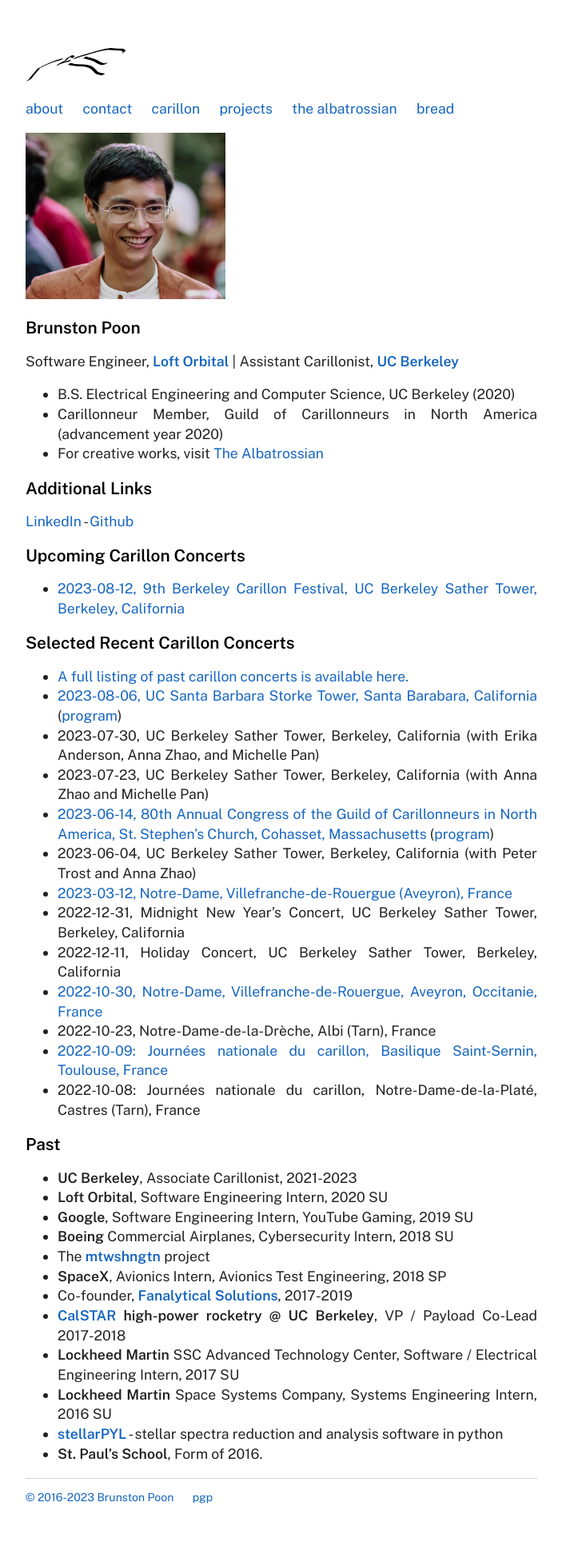
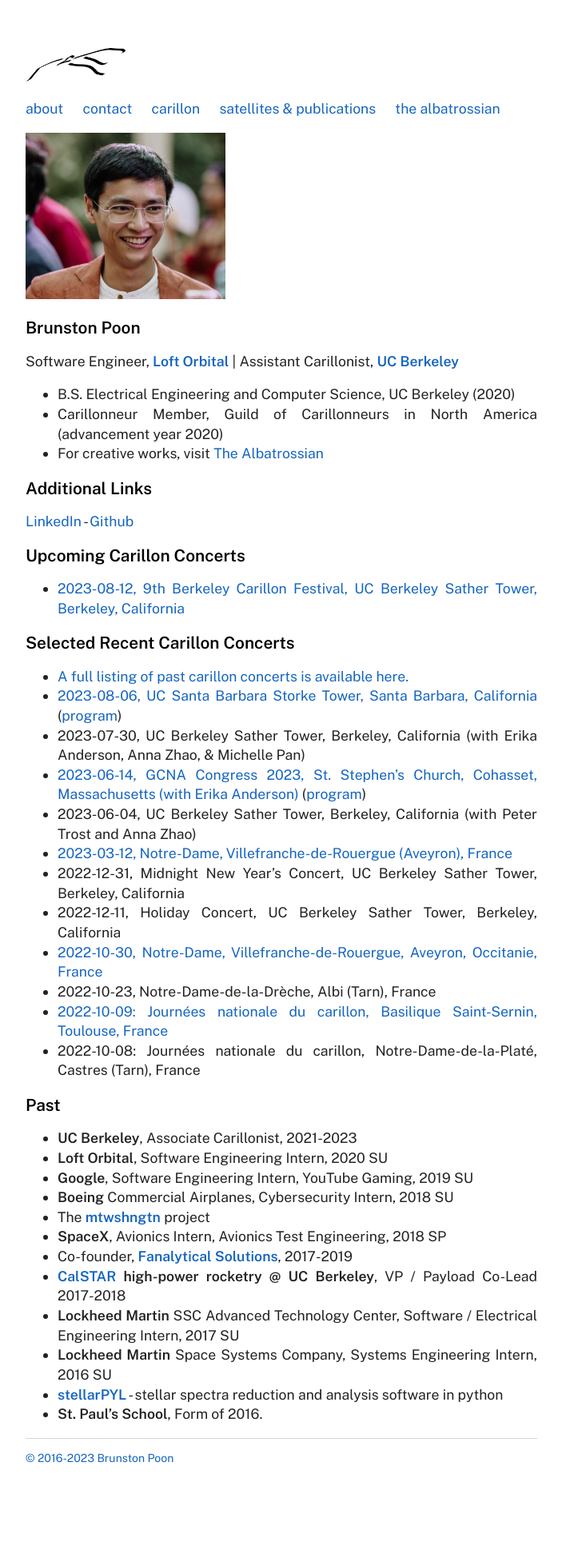
Before and after one commit to brunston/brunstonnet, a Jekyll site: the page built from index.md, in a window 1280 px wide. Shown: the whole page at 80% size, without its empty margins (288-991 px from the left). Built offline with Jekyll 4.4.1, drawn with Linux system fonts in a browser that asks for light colours; after the commit the page ends 1893 px from its top, so only the background shows below that.

Commit message:
fix: minor updates

```diff
--- a/_layouts/default.html
+++ b/_layouts/default.html
@@ -1,10 +1,12 @@
 <!DOCTYPE html>
 <html>
+
 <head>
 	<title>{{ page.title }}</title>
 	<!-- link to main stylesheet -->
 	<link rel="stylesheet" type="text/css" href="/css/main.css">
 </head>
+
 <body>
 	<nav>
 		<img src="/assets/albatrossb.png" alt="brunston_albatross" style="width:125px;height:42px;">
@@ -12,9 +14,8 @@
 			<li><a href="/">about</a></li>
 			<li><a href="/contact">contact</a></li>
 			<li><a href="/carillon">carillon</a></li>
-				<li><a href="/projects">projects</a></li>
+			<li><a href="/projects">satellites & publications</a></li>
 			<li><a href="https://albatrossian.xyz/">the albatrossian</a></li>
-                <li><a href="http://bread.brunston.io/">bread</a></li>
 		</ul>
 	</nav>
 	<div class="container" style="text-align: justify">
@@ -25,8 +26,8 @@
 	<footer>
 		<ul>
 			<li><a href="https://brunston.net/">© 2016-2023 Brunston Poon</a>
-			    <li><a href="/pgp">pgp</a>
 		</ul>
 	</footer>
 </body>
+
 </html>
--- a/index.md
+++ b/index.md
@@ -28,10 +28,9 @@
 ========================
 
 * [A full listing of past carillon concerts is available here.](https://brunston.net/carillon/)
-* [2023-08-06, UC Santa Barbara Storke Tower, Santa Barabara, California](https://campuscalendar.ucsb.edu/event/summer_carillon_brunston_poon080623?utm_campaign=widget&utm_medium=widget&utm_source=UC+Santa+Barbara) ([program](../assets/2023-08-06_ucsb_recital_program_brunston_poon_and_berkeley_carillon_guild.pdf))
-* 2023-07-30, UC Berkeley Sather Tower, Berkeley, California (with Erika Anderson, Anna Zhao, and Michelle Pan)
-* 2023-07-23, UC Berkeley Sather Tower, Berkeley, California (with Anna Zhao and Michelle Pan)
-* [2023-06-14, 80th Annual Congress of the Guild of Carillonneurs in North America, St. Stephen's Church, Cohasset, Massachusetts](https://www.gcna.org/2023-Congress) ([program](https://www.gcna.org/resources/Documents/2023-Congress-Cohasset-Program-6_9_23_corrected.pdf))
+* [2023-08-06, UC Santa Barbara Storke Tower, Santa Barbara, California](https://campuscalendar.ucsb.edu/event/summer_carillon_brunston_poon080623?utm_campaign=widget&utm_medium=widget&utm_source=UC+Santa+Barbara) ([program](../assets/2023-08-06_ucsb_recital_program_brunston_poon_and_berkeley_carillon_guild.pdf))
+* 2023-07-30, UC Berkeley Sather Tower, Berkeley, California (with Erika Anderson, Anna Zhao, & Michelle Pan)
+* [2023-06-14, GCNA Congress 2023, St. Stephen's Church, Cohasset, Massachusetts (with Erika Anderson)](https://www.gcna.org/2023-Congress) ([program](https://www.gcna.org/resources/Documents/2023-Congress-Cohasset-Program-6_9_23_corrected.pdf))
 * 2023-06-04, UC Berkeley Sather Tower, Berkeley, California (with Peter Trost and Anna Zhao)
 * [2023-03-12, Notre-Dame, Villefranche-de-Rouergue (Aveyron), France](https://www.centrepresseaveyron.fr/2023/03/07/concert-de-carillon-avec-brunston-poon-carillonneur-americain-11044816.php)
 * 2022-12-31, Midnight New Year's Concert, UC Berkeley Sather Tower, Berkeley, California
```
Also changed, not shown: carillon/index.md (+1 -1 lines). Lines whose indentation alone changed are shown as unchanged.
